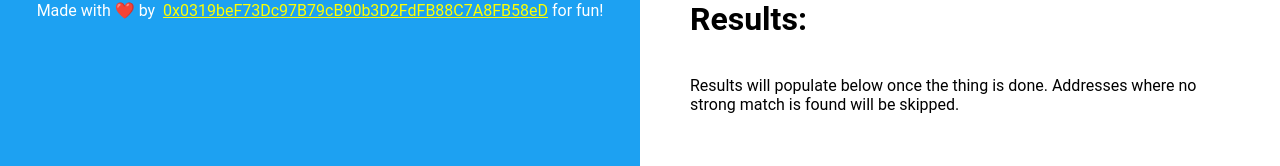
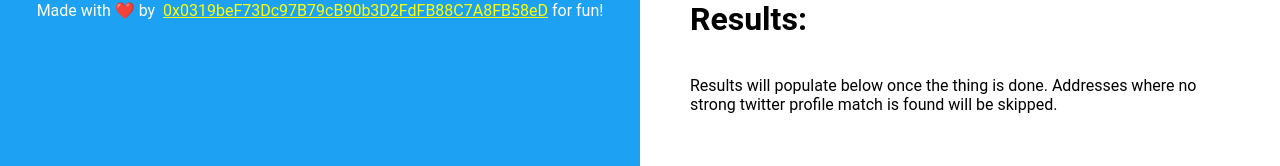
Before and after one commit to zdenham/eth-address-to-twitter, a website: page public/index.html in a window 1280 px wide. Shown: the part 545-711 px from the top of the page. Drawn offline with Linux system fonts and the light colour scheme.

Commit message:
fun little project

```diff
--- a/public/index.html
+++ b/public/index.html
@@ -37,7 +37,7 @@
       <h1>Results:</h1>
       <p>
         Results will populate below once the thing is done. Addresses where no
-        strong match is found will be skipped.
+        strong twitter profile match is found will be skipped.
       </p>
       <ol id="handlesList"></ol>
     </div>
```
